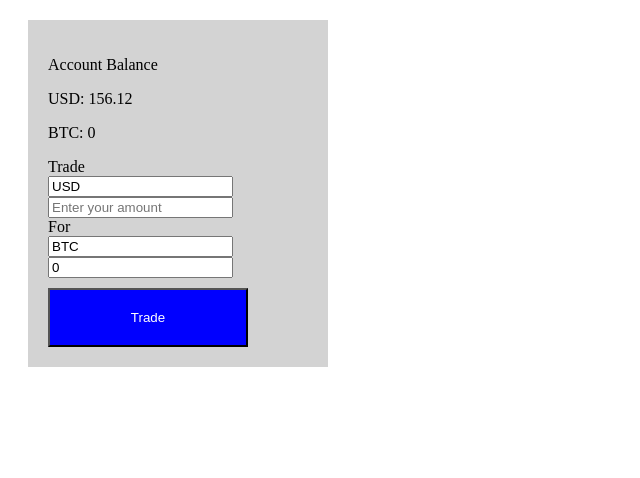
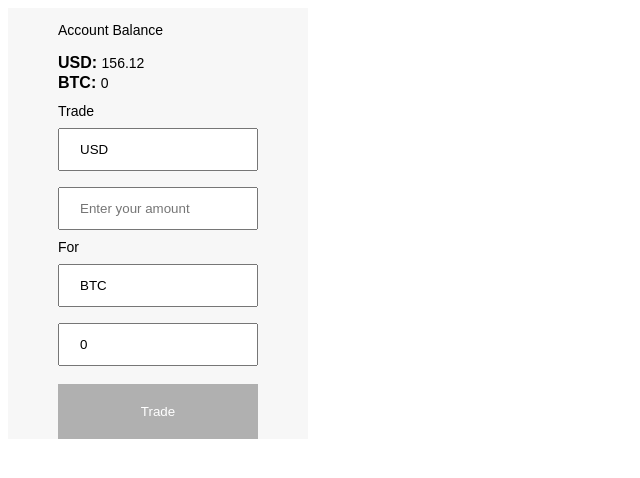
Before and after one commit to BaxterHall/btctrader, a React app: page / in a window 1280 px wide. Shown: the top 478 px of the page, without its empty margins (0-640 px from the left). Built offline with nearby package versions, Linux system fonts and the light colour scheme; no server answers.

Commit message:
sass installed/css styling

```diff
--- a/package.json
+++ b/package.json
@@ -16,8 +16,8 @@
     ]
   },
   "scripts": {
-    "start": "webpack-dev-server --config ./webpack-dev.config.js --open",
-    "build": "webpack --config ./webpack-prod.config.js"
+    "start": "webpack-dev-server --config ./webpack-config.js --open && node ./server/index.js",
+    "build": "webpack --config ./webpack.config.js"
   },
   "proxy": "http://localhost:3000",
   "author": "Baxter Hall",
@@ -49,7 +49,6 @@
   },
   "dependencies": {
     "axios": "^0.18.0",
-    "concurrently": "^3.6.0",
     "cors": "^2.8.4",
     "express": "^4.16.3",
     "react": "^16.4.1",
--- a/src/App.js
+++ b/src/App.js
@@ -5,7 +5,8 @@ import { Provider } from "react-redux";
 import thunk from "redux-thunk";
 import reducers from "./reducers/index.js";
 import TraderBox from './container/traderbox.js';
-import './index.css';
+
+
 
 let store = createStore(reducers, applyMiddleware(thunk))
 
--- a/src/container/traderbox.js
+++ b/src/container/traderbox.js
@@ -16,11 +16,13 @@ class TraderBox extends React.Component {
     componentDidMount() {
         this.props.loadPrice();
         this.setState({
-            usdBank: this.props.usdBank
+            usdBank: this.props.usdBank.toFixed(2)
         })
+
     }
     handleChange(e) {
         let amount = Number(e.target.value);
+
         if (amount > this.props.usdBank) {
             window.alert("You do not have enough funds")
 
@@ -35,8 +37,8 @@ class TraderBox extends React.Component {
         let newUsdBank = (this.props.usdBank - this.props.usdBid);
         console.log(this.props.usdBid)
         this.setState({
-            btcBank: newBtc,
-            usdBank: newUsdBank
+            btcBank: newBtc.toFixed(8),
+            usdBank: newUsdBank.toFixed(2)
         })
     }
     render() {
@@ -44,30 +46,32 @@ class TraderBox extends React.Component {
 
             <div className="trader">
                 <div className="traderInner">
-                    <p>Account Balance</p>
-                    <p>USD: {this.state.usdBank}</p>
-                    <p>BTC: {this.state.btcBank}</p>
+                    <div className="bankBalance">
+                        <p className="balance">Account Balance</p>
+                        <p className="usdTitle">USD: <span className="usdBalance">{this.state.usdBank}</span></p>
+                        <p className="btcTitle">BTC: <span className="btcBalance">{this.state.btcBank}</span></p>
+                    </div>
                     <div className="usdTrader">
                         <form>
                             <label>
                                 Trade
-                        </label><br />
-                            <input type="text" name="USD" value="USD" /><br />
-                            <input type="text" onChange={this.handleChange} placeholder="Enter your amount" />
+                            </label><br />
+                            <input className="currencyType" type="text" name="USD" value="USD" readOnly/><br />
+                            <input className="tradeBox" type="text" onChange={this.handleChange} placeholder="Enter your amount" />
                         </form>
                     </div>
                     <div className="btcTrader">
                         <form onSubmit={e => e.preventDefault()}>
                             <label>
                                 For
-                        </label><br />
-                            <input type="text" value="BTC" /><br />
-                            <input type="text" value={this.props.btcQuote} placeholder="Display Quote" /><br />
-                            <input id="tradeBtn" type="submit" value="Trade" onClick={this.executeTrade} />
+                            </label><br />
+                            <input className="currencyType" type="text" value="BTC"  readOnly/><br />
+                            <input className="tradeBox" type="text" value={this.props.btcQuote} placeholder="Display Quote" /><br />
+                            <button id="tradeBtn" type="submit" value="Trade" disabled={!this.props.btcQuote}onClick={this.executeTrade}>Trade</button>
                         </form>
                     </div>
                 </div>
-            </div>
+            </div >
         )
     }
 }
--- a/src/index.css
+++ /dev/null
@@ -1,21 +0,0 @@
-.App {
-    margin: 1rem;
-    font-family: Arial, Helvetica, sans-serif;
-  }
-.trader{
-    background-color:lightgrey;
-    width: 300px;
-    margin:20px;
-}
-.traderInner{
-    padding:20px;
-    text-align:left;
-}
-#tradeBtn{
-    width:200px;
-    margin-top:10px;
-    padding:20px;
-    text-align:center;
-    background-color:blue;
-    color:#fff;
-}
--- a/src/index.js
+++ b/src/index.js
@@ -5,7 +5,7 @@ import {Provider} from "react-redux";
 import thunk from "redux-thunk";
 import reducers from "./reducers/index.js";
 import TraderBox from './container/traderbox.js';
-import './index.css';
+import './styles/appStyles.scss';
 
 let store = createStore(reducers, applyMiddleware(thunk))
 
--- /dev/null
+++ b/src/styles/appStyles.scss
@@ -0,0 +1,82 @@
+.trader{
+    display:flex;
+    justify-content: center;
+    flex-wrap:nowrap;
+    flex-direction:column;
+    background-color:#f7f7f7;
+    width: 300px;
+    font-family: 'Source Sans Pro', sans-serif;
+    .traderInner{
+        margin: 0 auto;
+        label{
+            font-family: 'Source Sans Pro', sans-serif;
+            font-size:14px;
+        }
+        .form{
+            font-family: 'Source Sans Pro', sans-serif;
+            font-size:15px;
+        }
+        .currencyType{
+            width: 200px;
+            padding: 12px 20px;
+            margin: 8px 0;
+            box-sizing: border-box;
+        }
+        .tradeBox{
+            width: 200px;
+            padding: 12px 20px;
+            margin: 8px 0;
+            box-sizing: border-box;
+        }
+    }
+    .bankBalance{
+
+        .balance{
+            font-size:14px;
+            margin-bottom:0px;
+        }
+        .usdTitle,
+        .btcTitle{
+            font-family: 'Source Sans Pro', sans-serif;
+            margin-bottom:0px;
+            font-weight:600;
+            font-size:16px;
+        }
+        .usdBalance,
+        .btcBalance{
+            font-weight:400;
+            font-size:14px;
+        }
+        .btcTitle{
+            margin-top:2px;
+        }
+    }
+
+    .usdTrader{
+        margin-top:10px;
+
+    }
+
+    #tradeBtn{
+        width:200px;
+        margin-top:10px;
+        padding:20px;
+        text-align:center;
+        background-color:#253AE4;
+        border:solid 1px #253AE4;
+        color:#fff;
+    }
+    #tradeBtn:hover,
+    #tradeBtn:focus,{
+        background-color: #0619B0;
+        border: 1px solid #0619B0;
+        cursor: pointer;
+    }
+    #tradeBtn:disabled {
+        background-color: #B0B0B0;
+        border: none;
+        cursor: default;
+    }
+
+
+}
--- a/webpack-dev.config.js
+++ b/webpack-config.js
@@ -17,8 +17,8 @@ module.exports = {
         }
       },
       {
-        test: /\.css$/,
-        use: ["style-loader", "css-loader"]
+        test: /\.(s*)css$/,
+        use: ["style-loader", "css-loader",'sass-loader']
       },
       {
         test: /\.(png|jpg|jpeg|gif|svg|pdf)$/,
```
Also changed, not shown: webpack-prod.config.js (deleted, +0 -42 lines), 1 other file (tests, documents, lock files or other folders).
